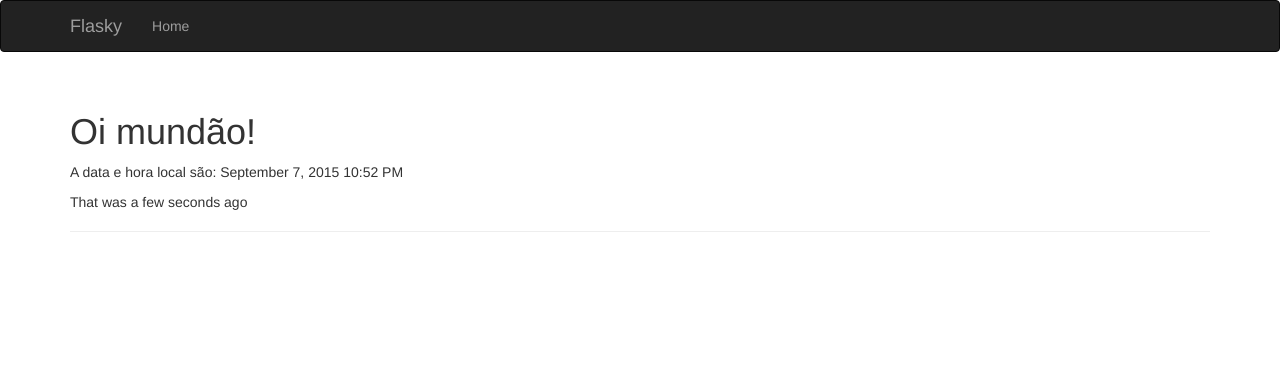
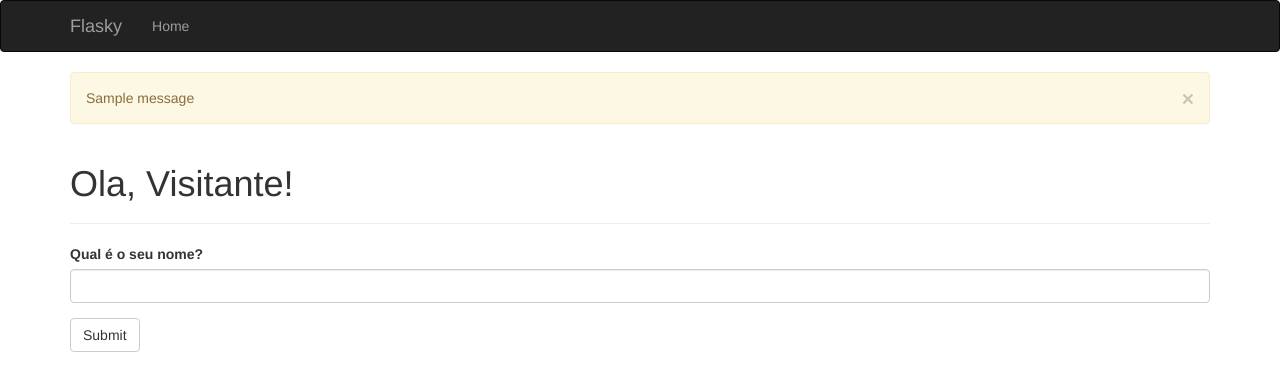
Before and after one commit to leonardocintra/flasky, a Flask app: page / in a window 1280 px wide. Shown: the top 391 px of the page. Run offline with Flask 2, Linux system fonts and the light colour scheme; one stand-in notice (Sample message) is shown; some libraries are stand-ins or nearby versions.

Commit message:
Add Flask Flashed message

```diff
--- a/hello.py
+++ b/hello.py
@@ -1,35 +1,45 @@
-from flask import Flask, render_template
+from flask import Flask, render_template, session, redirect, url_for, flash
 from flask.ext.script import Manager
 from flask.ext.bootstrap import Bootstrap
 from flask.ext.moment import Moment
-from datetime import datetime
+from flask.ext.wtf import Form
+from wtforms import StringField, SubmitField
+from wtforms.validators import Required
 
 app = Flask(__name__)
+app.config['SECRET_KEY'] = 'hard to guess string'
 
 manager = Manager(app)
 bootstrap = Bootstrap(app)
 moment = Moment(app)
 
-@app.route('/')
-def index():
-	return render_template('index.html', current_time=datetime.utcnow())
 
-
-@app.route('/user/<name>')
-def user(name):
-	return render_template('user.html', name=name)
+class NameForm(Form):
+    name = StringField('Qual é o seu nome?', validators=[Required()])
+    submit = SubmitField('Submit')
 
 
 @app.errorhandler(404)
 def page_not_found(e):
-	return render_template('404.html'), 404
-
+    return render_template('404.html'), 404
 
 
 @app.errorhandler(500)
 def internal_server_error(e):
-	return render_template('500.html'), 500
+    return render_template('500.html'), 500
+
+
+@app.route('/', methods=['GET', 'POST'])
+def index():
+    form = NameForm()
+    if form.validate_on_submit():
+    	old_name = session.get('name')
+    	if old_name is not None and old_name != form.name.data:
+    		flash('Parece que você mudou seu nome!')
+    	session['name'] = form.name.data
+    	return redirect(url_for('index'))
+    return render_template('index.html', form=form, name=session.get('name'))
 
 
 if __name__ == '__main__':
-	manager.run()
+    manager.run()
--- a/requirements.txt
+++ b/requirements.txt
@@ -1,6 +1,12 @@
+dominate==2.1.12
 Flask==0.10.1
+Flask-Bootstrap==3.3.5.6
+Flask-Moment==0.5.1
+Flask-Script==2.0.5
+Flask-WTF==0.12
 itsdangerous==0.24
 Jinja2==2.8
 MarkupSafe==0.23
 Werkzeug==0.10.4
 wheel==0.24.0
+WTForms==2.0.2
--- a/templates/base.html
+++ b/templates/base.html
@@ -1,6 +1,6 @@
 {% extends "bootstrap/base.html" %}
 
-{% block title %} Flasky {% endblock %}
+{% block title %}Flasky{% endblock %}
 
 {% block head %}
 {{ super() }}
@@ -8,22 +8,17 @@
 <link rel="icon" href="{{ url_for('static', filename='favicon.ico') }}" type="image/x-icon">
 {% endblock %}
 
-{% block scripts %}
-{{ super() }}
-{{ moment.include_moment() }}
-{% endblock %}
-
 {% block navbar %}
 <div class="navbar navbar-inverse" role="navigation">
     <div class="container">
         <div class="navbar-header">
             <button type="button" class="navbar-toggle" data-toggle="collapse" data-target=".navbar-collapse">
-				<span class="sr-only">Toggle navitation</span>
+                <span class="sr-only">Toggle navigation</span>
                 <span class="icon-bar"></span>
                 <span class="icon-bar"></span>
                 <span class="icon-bar"></span>
             </button>
-			<a href="/" class="navbar-brand">Flasky</a>
+            <a class="navbar-brand" href="/">Flasky</a>
         </div>
         <div class="navbar-collapse collapse">
             <ul class="nav navbar-nav">
@@ -36,7 +31,18 @@
 
 {% block content %}
 <div class="container">
-	{% block page_content %}
-	{% endblock %}
+	{% for message in get_flashed_messages() %}
+    <div class="alert alert-warning">
+    	<button type="button" class="close" data-dismiss="alert">&times;</button>
+    	{{ message }}
+    </div>
+    {% endfor %}
+
+    {% block page_content %}{% endblock %}
 </div>
 {% endblock %}
+
+{% block scripts %}
+{{ super() }}
+{{ moment.include_moment() }}
+{% endblock %}
--- a/templates/index.html
+++ b/templates/index.html
@@ -1,16 +1,11 @@
 {% extends "base.html" %}
+{% import "bootstrap/wtf.html" as wtf %}
 
-{% block title %} Home {% endblock %}
+{% block title %}Flasky{% endblock %}
 
 {% block page_content %}
 <div class="page-header">
-	{{ moment.lang('pt-br') }}
-	<h1>Oi mundão!</h1>
-	<p>
-		A data e hora local são: {{ moment(current_time).format('LLL') }}
-	</p>
-	<p>
-		That was {{ moment(current_time).fromNow(refresh=True) }}
-	</p>
+    <h1>Ola, {% if name %}{{ name }}{% else %}Visitante{% endif %}!</h1>
 </div>
+{{ wtf.quick_form(form) }}
 {% endblock %}
```
Lines whose indentation alone changed are shown as unchanged.
